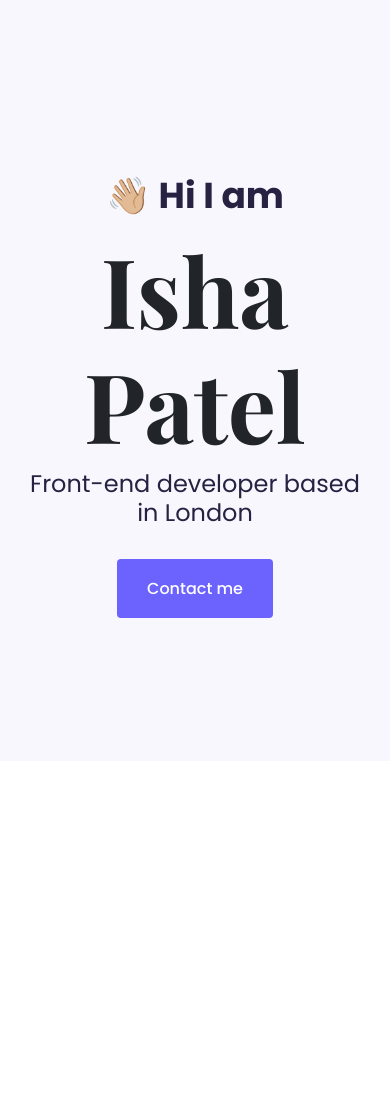
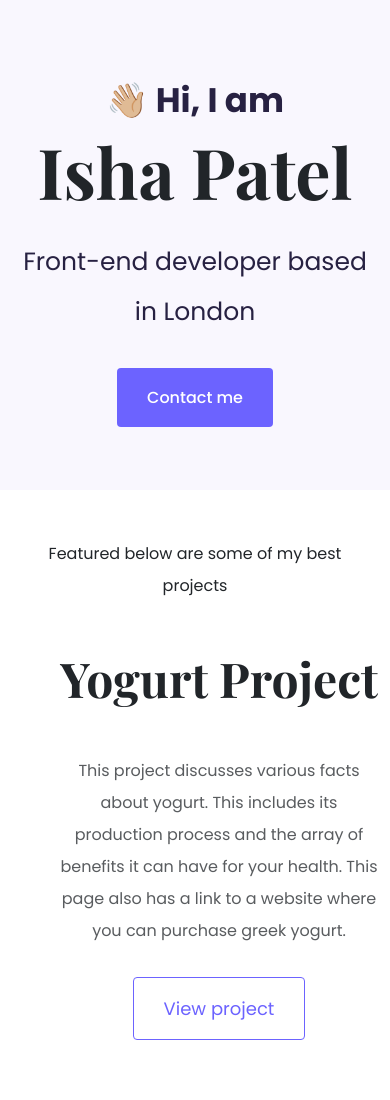
Before and after one commit to ishapatel1612/portfolio-project, a plain HTML site: page index.html in a window 390 px wide. Shown: the top 1100 px of the page. Before the commit the page ends 844 px from the top, so only its background shows below. Drawn offline with nearby package versions, Linux system fonts and the light colour scheme.

Commit message:
Added a project table

```diff
--- a/index.html
+++ b/index.html
@@ -32,11 +32,68 @@
   </head>
   <body>
     <div class="heading">
-      <h3>👋🏼 Hi I am</h3>
-      <h1>Isha Patel</h1>
+      <h3>👋🏼 Hi, I am</h3>
+      <h1 class="mb-4">Isha Patel</h1>
       <h4 class="mb-5">Front-end developer based in London</h4>
       <div>
-        <a href="#">Contact me</a>
+        <a href="#" id="contact-me">Contact me</a>
+      </div>
+    </div>
+    <p class="text-center m-5">Featured below are some of my best projects</p>
+    <div class="container">
+      <div class="row row-margin">
+        <div class="col d-none d-lg-block">
+          <img src="img/yogurt.png" alt="yogurt-project" class="img-fluid" />
+        </div>
+        <div class="col center-margin">
+          <div class="project-description">
+            <h2 class="mb-5">Yogurt Project</h2>
+            <p class="mb-5 text-muted">
+              This project discusses various facts about yogurt. This includes
+              its production process and the array of benefits it can have for
+              your health. This page also has a link to a website where you can
+              purchase greek yogurt.
+            </p>
+            <a href="#" id="view-project">View project</a>
+          </div>
+        </div>
+      </div>
+      <div class="row row-margin">
+        <div class="col">
+          <div class="project-description">
+            <h2 class="mb-5">Weather App</h2>
+            <p class="mb-5 text-muted">
+              This weather app shows the current weather in any city around
+              world. Not only does it show the temperature but it also shows
+              values for precipitation and wind. After searching a city name,
+              the app will also generate a forecast for the next 5 days.
+            </p>
+            <a href="#" id="view-project">View project</a>
+          </div>
+        </div>
+        <div class="col center-margin d-none d-lg-block">
+          <img src="img/weather.png" alt="weather-app" class="img-fluid" />
+        </div>
+      </div>
+      <div class="row row-margin">
+        <div class="col d-none d-lg-block">
+          <img
+            src="img/dictionary.png"
+            alt="dictionary-app"
+            class="img-fluid"
+          />
+        </div>
+        <div class="col center-margin">
+          <div class="project-description">
+            <h2 class="mb-5">Dictionary App</h2>
+            <p class="mb-5 text-muted">
+              This app works by generating various materials after you search a
+              word. These materials include its different definitions, a button
+              that pronounces the word for you and even relevant images.
+            </p>
+            <a href="#" id="view-project">View project</a>
+          </div>
+        </div>
       </div>
     </div>
   </body>
--- a/styles/home.css
+++ b/styles/home.css
@@ -4,28 +4,41 @@
   --heading-font: "Playfair Display", serif;
   --default-font: "Poppins", sans-serif;
 }
-
+h1,
+h2 {
+  font-family: var(--heading-font);
+}
 h1 {
-  font-family: var(--heading-font);
   font-size: 96px;
   font-weight: 700;
 }
+h2 {
+  font-size: 64px;
+}
 h3,
 h4,
-a {
+a,
+p {
   font-family: var(--default-font);
 }
 h3 {
-  font-size: 36px;
-  font-weight: 700;
+  font-size: 32px;
+  font-weight: 600;
   color: #272142;
 }
 h4 {
   font-weight: normal;
   font-size: 24px;
   color: #272142;
+  margin: 0;
+  line-height: 2;
 }
-a {
+p {
+  font-size: 16px;
+  line-height: 2rem;
+  font-weight: 400;
+}
+#contact-me {
   font-weight: 500;
   padding: 18px 30px;
   border-radius: 4px;
@@ -34,16 +47,46 @@ a {
   color: white;
   text-decoration: none;
 }
-a:hover {
+#contact-me:hover {
   cursor: pointer;
   color: black;
-}
-.heading h3 {
-  margin: 0;
-  line-height: 2;
 }
 .heading {
   text-align: center;
   background-color: var(--secondary-color);
   padding: 160px 20px;
 }
+#view-project {
+  border: 1px solid var(--brand-color);
+  padding: 18px 30px;
+  text-decoration: none;
+  color: var(--brand-color);
+  border-radius: 4px;
+  font-size: 18px;
+}
+.center-margin {
+  padding-left: 60px;
+}
+.row-margin {
+  padding-bottom: 100px;
+}
+@media (max-width: 960px) {
+  .container {
+    text-align: center;
+  }
+  h1 {
+    font-size: 70px;
+  }
+  h2 {
+    font-size: 48px;
+  }
+  h3 {
+    font-size: 34px;
+  }
+  h4 {
+    font-size: 25px;
+  }
+  .heading {
+    padding: 80px 10px;
+  }
+}
```
Also changed, not shown: img/dictionary.png (added), img/weather.png (added), img/yogurt.png (added).
